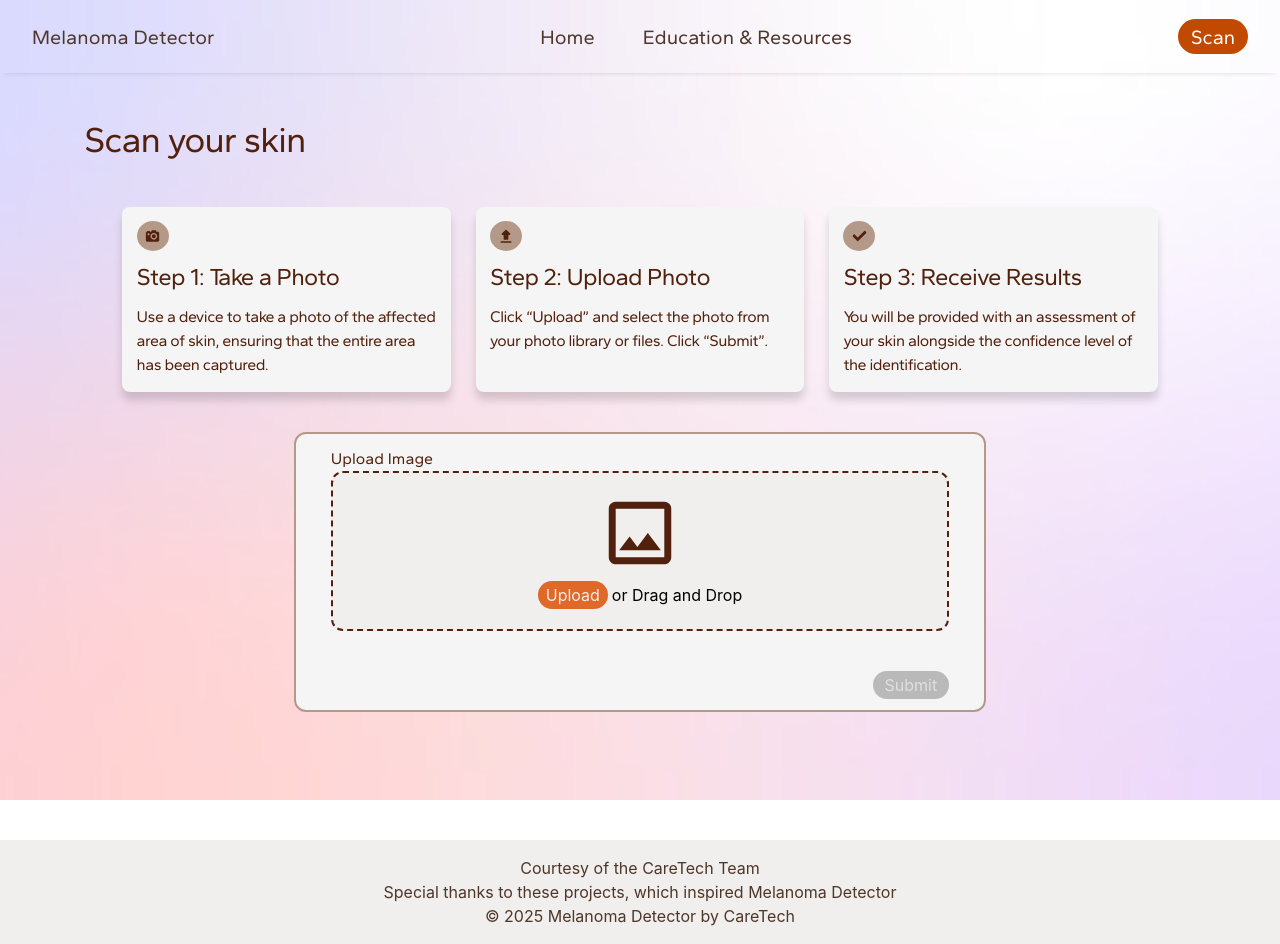
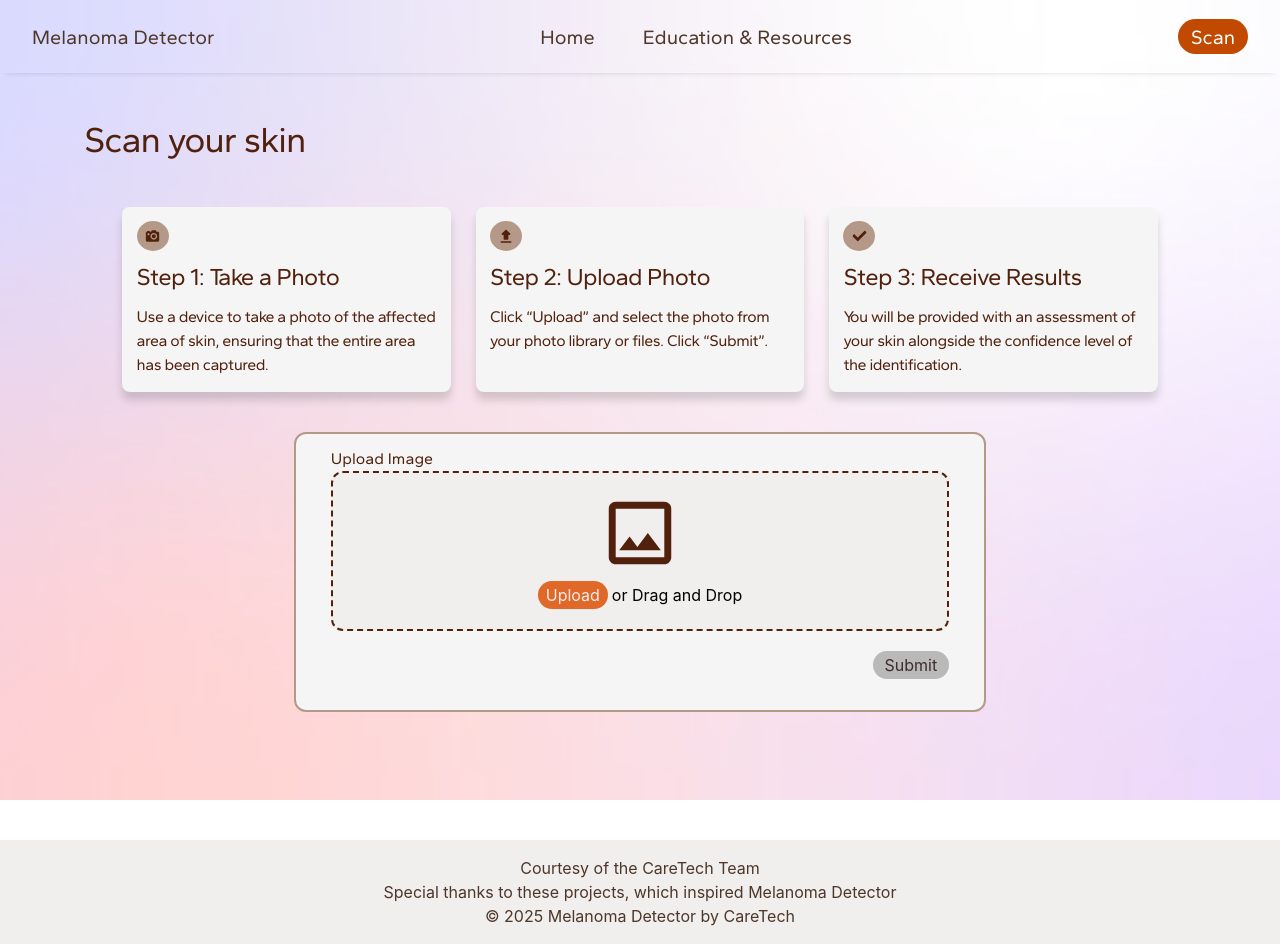
Before and after one commit to CareTech-at-UCI/melanoma-project, a React (Create React App) app in the folder frontend/: page /scan in a window 1280 px wide. Built offline with nearby package versions, Linux system fonts and the light colour scheme.

Commit message:
file name and submit button on upload page are same row

```diff
--- a/frontend/src/components/scan/upload.jsx
+++ b/frontend/src/components/scan/upload.jsx
@@ -87,23 +87,34 @@ export default function Upload() {
           </div>
         </div>
       </div>
-      <div className="flex flex-col">
+      <div className="flex flex-row justify-between">
         {!uploadedFile && fileError && (
           <p className='w-fit text-left ml-[5%] mt-1 px-2 py-1 bg-[#FFC8C0] text-[#FF0F0F] rounded max-w-[90%]'>
             Upload Failed: Maximum file size of 15 MB reached
           </p>
         )}
-        {!fileError && uploadedFile && (
-          <div className='w-fit bg-[#B59988] text-[#51210D] text-left ml-[5%] px-2 py-1 mt-1 rounded flex flex-row'>
-            <img src={remove} alt="remove" />
-            <button onClick={removeFile}>{uploadedFile.name}</button>
+
+        {/* File name in bottom left*/}
+        {!fileError && uploadedFile ? (
+          <div className='bg-[#B59988] text-[#51210D] w-fit items-center text-left ml-[5%] space-x-2 px-1 py-1 mt-[2%] rounded flex flex-row'>
+            <button
+              onClick={removeFile}
+              className="flex items-center justify-center"
+              title="Remove file"
+            >
+              <img src={remove} alt="remove" className="cursor-pointer" />
+            </button>
+
+            <span>{uploadedFile.name}</span>
           </div>
+        ) : (
+          <div className="w-[200px] h-[32px]"></div> // placeholder keeps layout and submit button to the bottom right
         )}
         <button
           type="button"
           onClick={handleSubmit}
-          className={`rounded-[15px] w-fit px-3 py-[2px] self-end left-0 mr-[5%] mt-4 my-2 md:mt-10 ${
-            (!fileError && uploadedFile) ? 'bg-[#E06929] text-[#F0EFED]' : 'bg-[#B9B9B9] text-[#DFDFDF]'
+          className={`rounded-[15px] w-fit px-3 py-[2px] self-end left-0 mr-[5%] md:mt-5 ${
+            (!fileError && uploadedFile) ? 'bg-[#E06929] text-[#F0EFED]' : 'bg-[#B9B9B9] text-[#3d2c2c]'
           }`}
         >
           Submit
```
